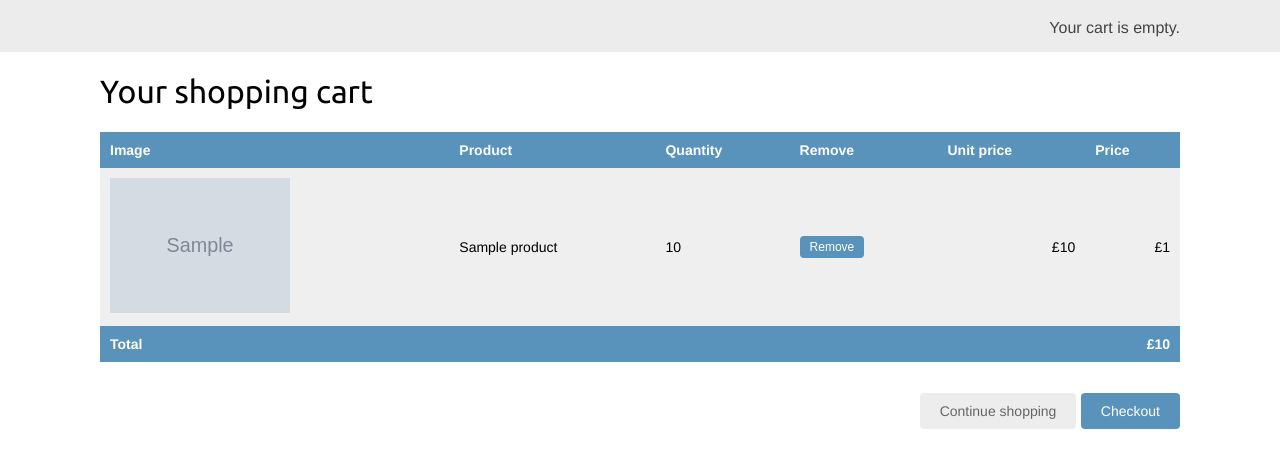
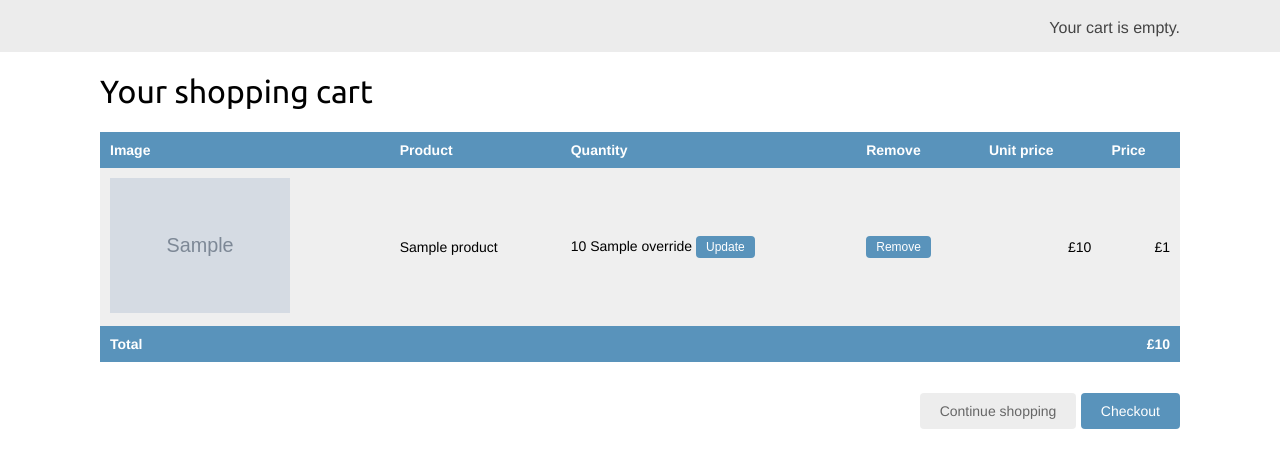
Before and after one commit to osakoh/Online-Store, a Django app: template cart/templates/cart/detail.html in a window 1280 px wide. Shown: the part 46-514 px from the top of the page. Run offline with Django 3.2, Linux system fonts and the light colour scheme; the template is opened without the code that fills it: most values are stand-ins (such as "Sample title", 1, 10 or a date in 2020); grey boxes marked "Sample" are stand-in pictures.

Commit message:
updated detail.html in cart app to allow user change their order quantity before checkout

```diff
--- a/cart/templates/cart/detail.html
+++ b/cart/templates/cart/detail.html
@@ -30,7 +30,14 @@
                         </a>
                     </td>
                     <td>{{ product.name }}</td>
-                    <td>{{ item.quantity }}</td>
+                    <td>
+                        <form action="{% url 'cart:cart_add' product.id %}" method="post">
+                            {{ item.update_quantity.quantity }}
+                            {{ item.update_quantity.override }}
+                            {% csrf_token %}
+                            <input type="submit" value="Update">
+                        </form>
+                    </td>
                     <td>
                         <form action="{% url "cart:cart_remove" product.id %}"
                               method="post">
```
